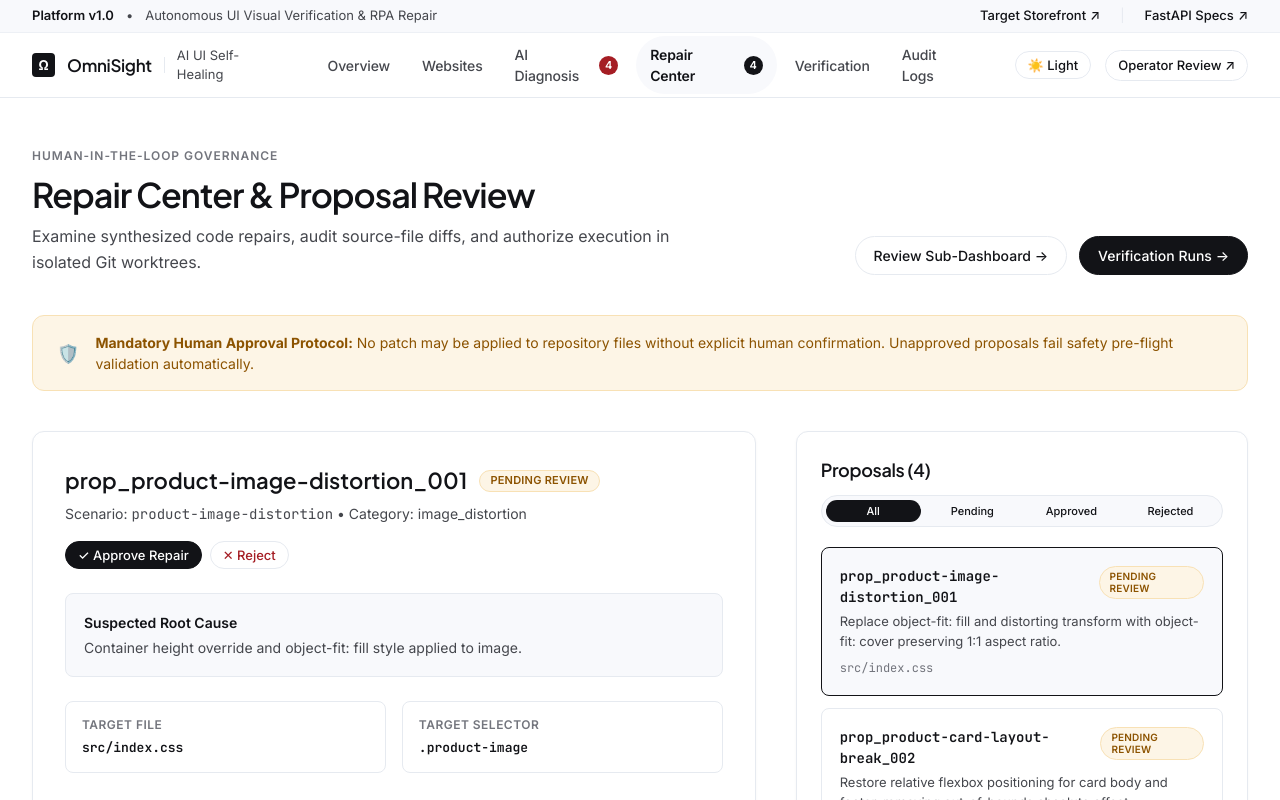
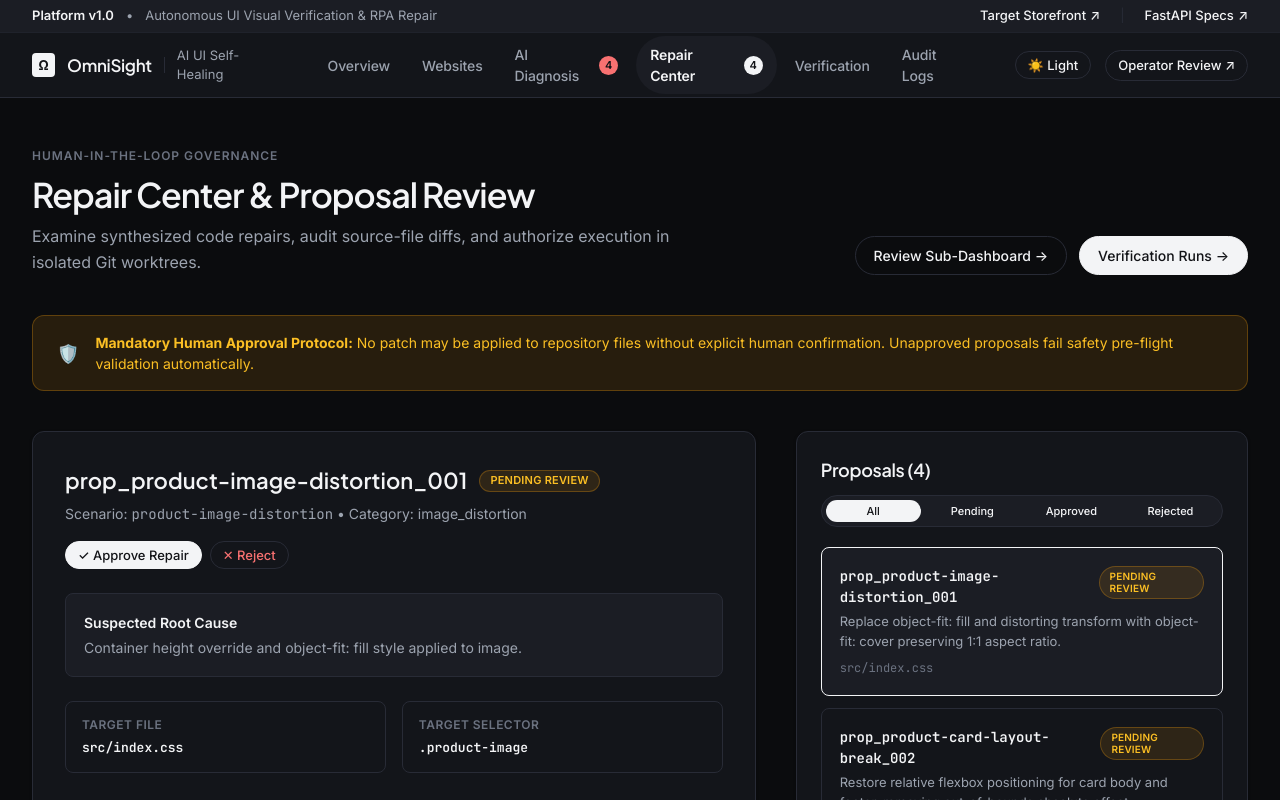
Before and after one commit to Veggies02/OmniSight, a React (Vite) app: page /dashboard/repairs in a window 1280 px wide. Shown: the top 800 px of the page. Built offline with nearby package versions, Linux system fonts and the light colour scheme.

Commit message:
feat(ui): implement dashboard dark mode

```diff
--- a/src/components/dashboard/OmniSightShell.tsx
+++ b/src/components/dashboard/OmniSightShell.tsx
@@ -8,7 +8,7 @@ export const OmniSightShell: React.FC = () => {
   const activeDefectsCount = defects.filter((d) => d.status !== "dismissed").length;
 
   return (
-    <div className="omni-shell">
+    <div className={`omni-shell ${theme}`} data-theme={theme}>
       {/* Top Editorial Info Bar */}
       <div className="omni-topbar">
         <div style={{ display: "flex", alignItems: "center", gap: "0.75rem" }}>
--- a/src/omnisight-dashboard.css
+++ b/src/omnisight-dashboard.css
@@ -69,6 +69,60 @@
   --container-max-width: 1320px;
 }
 
+/* ==========================================================================
+   Dark Mode Theme Overrides (Applied when .dark class is on <html> or :root)
+   ========================================================================== */
+:root.dark,
+html.dark,
+.dark {
+  /* Surface Tokens */
+  --theme-bg: #0b0c0e;
+  --theme-surface: #13151a;
+  --theme-container: #1b1d24;
+  --theme-container-high: #242731;
+  --theme-container-hover: #2b2f3b;
+
+  /* Typography Colors */
+  --theme-on-surface: #f3f4f6;
+  --theme-on-surface-variant: #9ca3af;
+  --theme-on-surface-subtle: #6b7280;
+  --theme-on-surface-inverse: #121317;
+
+  /* Borders & Dividers */
+  --theme-outline: #282b36;
+  --theme-outline-variant: #1f222b;
+  --theme-outline-focus: #f3f4f6;
+
+  /* Primary Accent & Hover */
+  --theme-primary: #f3f4f6;
+  --theme-primary-hover: #e5e7eb;
+  --theme-accent-blue: #3b82f6;
+  --theme-accent-blue-hover: #60a5fa;
+  --theme-accent-blue-subtle: rgba(59, 130, 246, 0.15);
+
+  /* Semantic State Colors */
+  --theme-success-text: #34d399;
+  --theme-success-bg: rgba(16, 185, 129, 0.12);
+  --theme-success-border: rgba(16, 185, 129, 0.28);
+
+  --theme-warning-text: #fbbf24;
+  --theme-warning-bg: rgba(245, 158, 11, 0.12);
+  --theme-warning-border: rgba(245, 158, 11, 0.28);
+
+  --theme-danger-text: #f87171;
+  --theme-danger-bg: rgba(239, 68, 68, 0.12);
+  --theme-danger-border: rgba(239, 68, 68, 0.28);
+
+  --theme-info-text: #60a5fa;
+  --theme-info-bg: rgba(37, 99, 235, 0.12);
+  --theme-info-border: rgba(37, 99, 235, 0.28);
+
+  /* Shadows for Dark Mode */
+  --shadow-subtle: 0 1px 3px rgba(0, 0, 0, 0.35);
+  --shadow-card: 0 2px 8px rgba(0, 0, 0, 0.45);
+  --shadow-modal: 0 16px 36px rgba(0, 0, 0, 0.65);
+}
+
 /* Base Document Reset */
 .omni-shell {
   min-height: 100vh;
@@ -92,11 +146,11 @@
   position: sticky;
   top: 0;
   z-index: 60;
-  background-color: rgba(255, 255, 255, 0.94);
+  background-color: var(--theme-surface);
   backdrop-filter: blur(12px);
   -webkit-backdrop-filter: blur(12px);
   border-bottom: 1px solid var(--theme-outline);
-  transition: border-color 150ms ease;
+  transition: border-color 150ms ease, background-color 150ms ease;
 }
 
 .omni-header-container {
@@ -461,7 +515,8 @@
 }
 
 .omni-btn-destructive:hover:not(:disabled) {
-  background-color: #fde8e8;
+  filter: brightness(1.1);
+  border-color: var(--theme-danger-text);
 }
 
 .omni-btn-sm {
@@ -551,7 +606,7 @@
 }
 
 .omni-table tr:hover td {
-  background-color: #fafbfd;
+  background-color: var(--theme-container-hover);
 }
 
 /* Code Panel */
```
